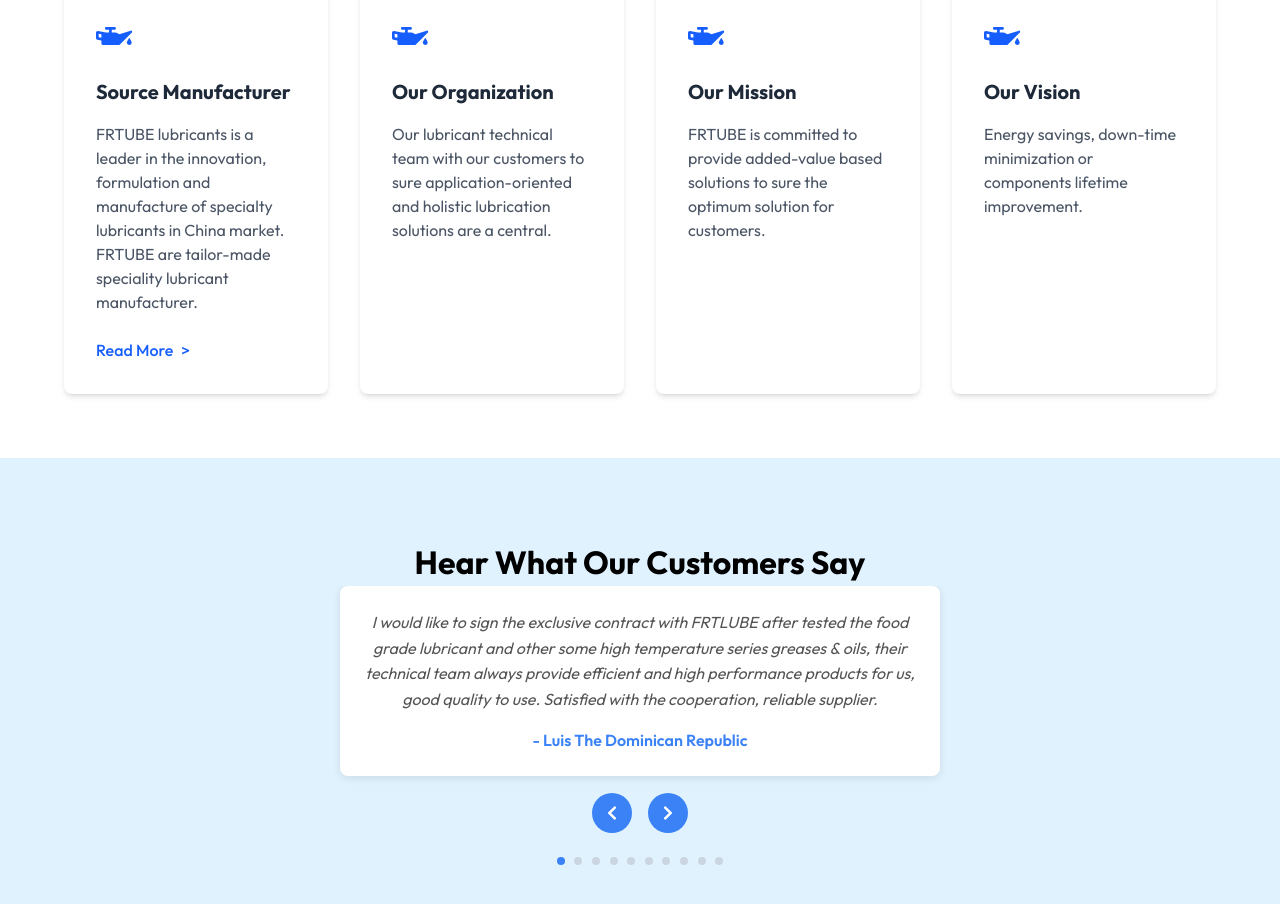
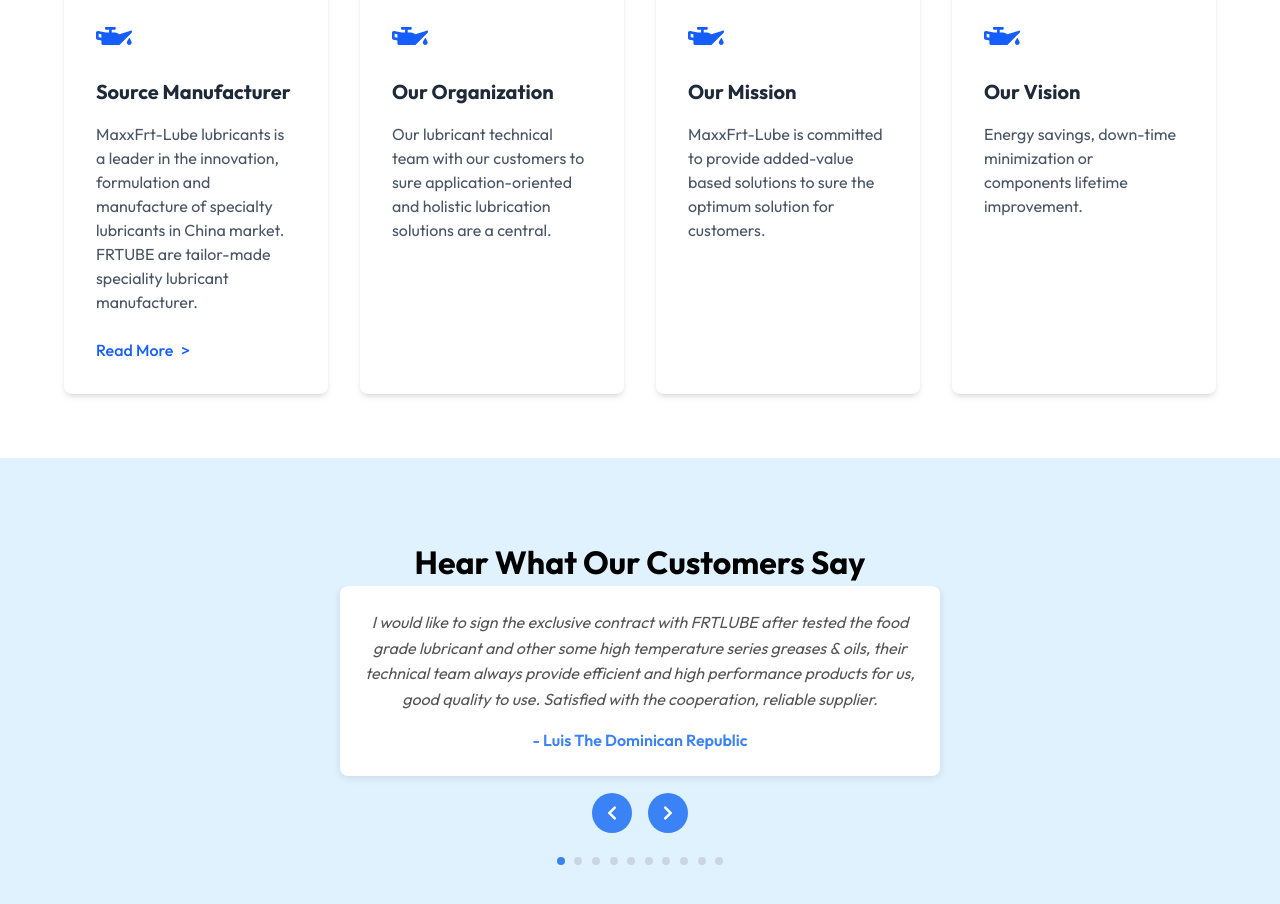
Before and after one commit to Enthronekingsley/Maxxfrt-lubes-website, a React (Vite) app: page / in a window 1280 px wide. Shown: the part 3680-4584 px from the top of the page. Built offline with nearby package versions, Linux system fonts and the light colour scheme.

Commit message:
code refractoring

```diff
--- a/src/component/Header/AdvantagesSection.tsx
+++ b/src/component/Header/AdvantagesSection.tsx
@@ -39,7 +39,7 @@
     {
       title: "Source Manufacturer",
       description:
-        "FRTUBE lubricants is a leader in the innovation, formulation and manufacture of specialty lubricants in China market. FRTUBE are tailor-made speciality lubricant manufacturer.",
+        "MaxxFrt-Lube lubricants is a leader in the innovation, formulation and manufacture of specialty lubricants in China market. FRTUBE are tailor-made speciality lubricant manufacturer.",
       icon: <FaOilCan className="text-4xl text-blue-600" />,
     },
     {
@@ -51,7 +51,7 @@
     {
       title: "Our Mission",
       description:
-        "FRTUBE is committed to provide added-value based solutions to sure the optimum solution for customers.",
+        "MaxxFrt-Lube is committed to provide added-value based solutions to sure the optimum solution for customers.",
       icon: <FaOilCan className="text-4xl text-blue-600" />,
     },
     {
```
Also changed, not shown: src/component/Hero.tsx (+76 -0 lines).
